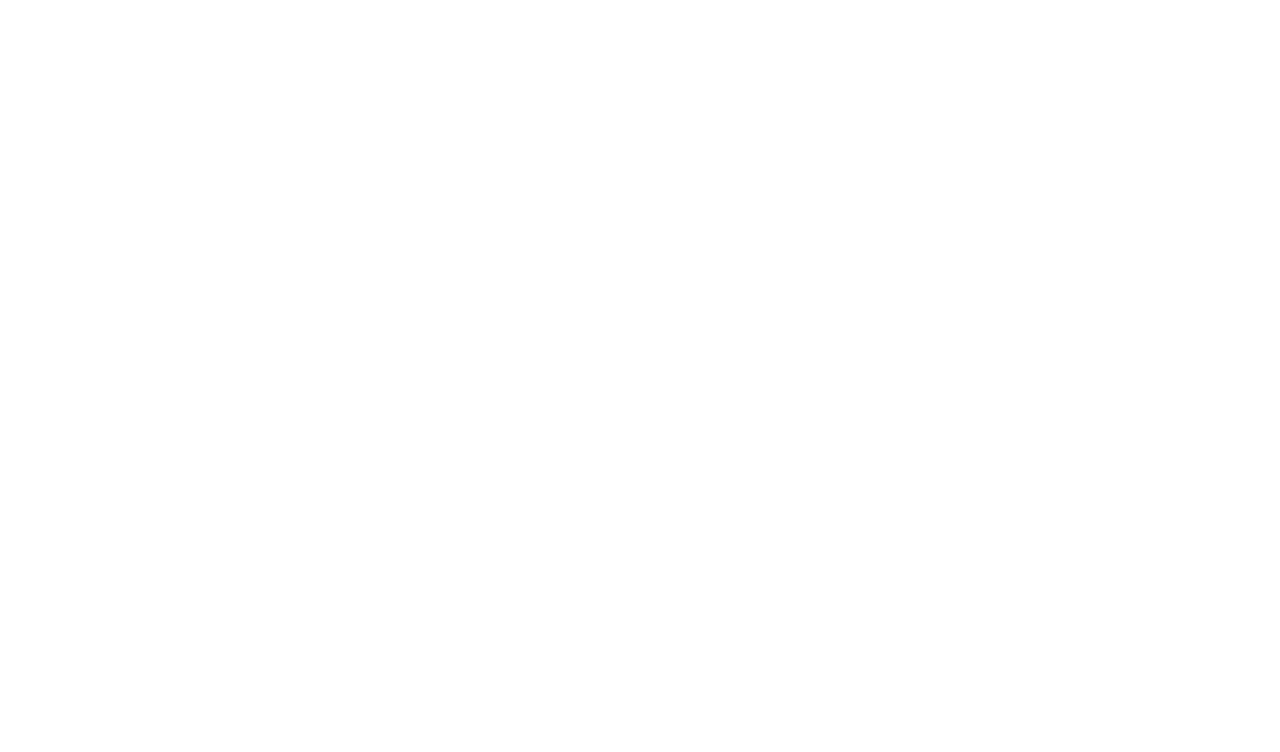
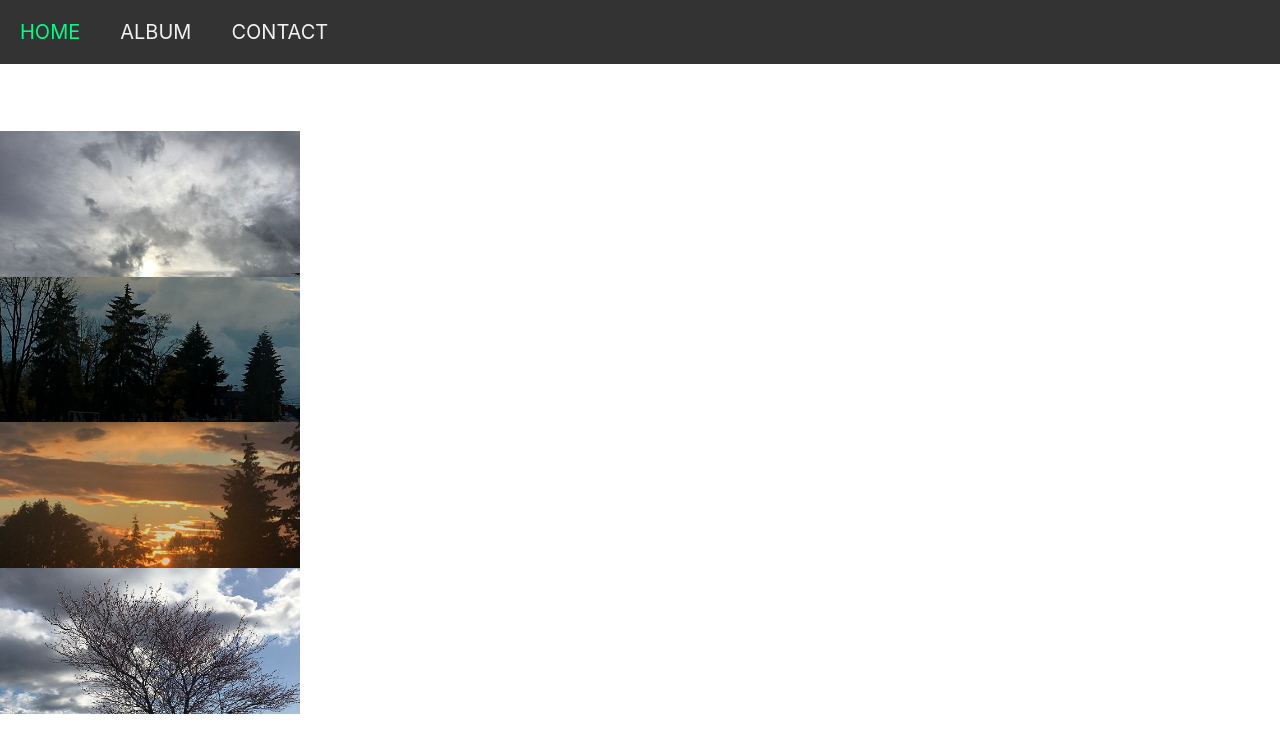
Before and after one commit to mobile44/beautiful_home, a React (Create React App) app: page / in a window 1280 px wide. Shown: the top 752 px of the page. Built offline with nearby package versions, Linux system fonts and the light colour scheme.

Commit message:
add: removed basename

```diff
--- a/src/App.js
+++ b/src/App.js
@@ -114,13 +114,13 @@
   }, [])
 
   return (
-    <Router basename='/beautiful_home'>
+    <Router>
       <nav>
         {(toggleMenu || screenWidth > 500) && (
           <div className="list">
-            <Link className={activeHome?"aitems":"items"} to="/" onClick={()=>updatePage("Home")}>Home</Link>
-            <Link className={activeAlbum?"aitems":"items"} to="/album" onClick={()=>updatePage("Album")}>Album</Link>
-            <Link className={activeContact?"aitems":"items"} to="/contact" onClick={()=>updatePage("Contact")}>Contact</Link>
+            <Link className={activeHome?"aitems":"items"} to="/beautiful_home/" onClick={()=>updatePage("Home")}>Home</Link>
+            <Link className={activeAlbum?"aitems":"items"} to="/beautiful_home/album" onClick={()=>updatePage("Album")}>Album</Link>
+            <Link className={activeContact?"aitems":"items"} to="/beautiful_home/contact" onClick={()=>updatePage("Contact")}>Contact</Link>
           </div>
         )}
         {/*<button onClick={toggleNav} className="btn">Menu</button>*/}
@@ -132,9 +132,9 @@
       </nav>
       <Routes>
         <Route path="/" element={<Home/>} />
-        {/*<Route path="/beautiful_home/" element={<Home/>} />*/}
-        <Route path="/album" element={<Album/> } />
-        <Route path="/contact" element={<Contact/>} />
+        <Route path="/beautiful_home/" element={<Home/>} />
+        <Route path="/beautiful_home/album" element={<Album/> } />
+        <Route path="/beautiful_home/contact" element={<Contact/>} />
         <Route path="*" element={<Home updateHome={setActiveHome} updateAlbum={setActiveAlbum} updateContact={setActiveContact} />} />
       </Routes>
     </Router>
```
